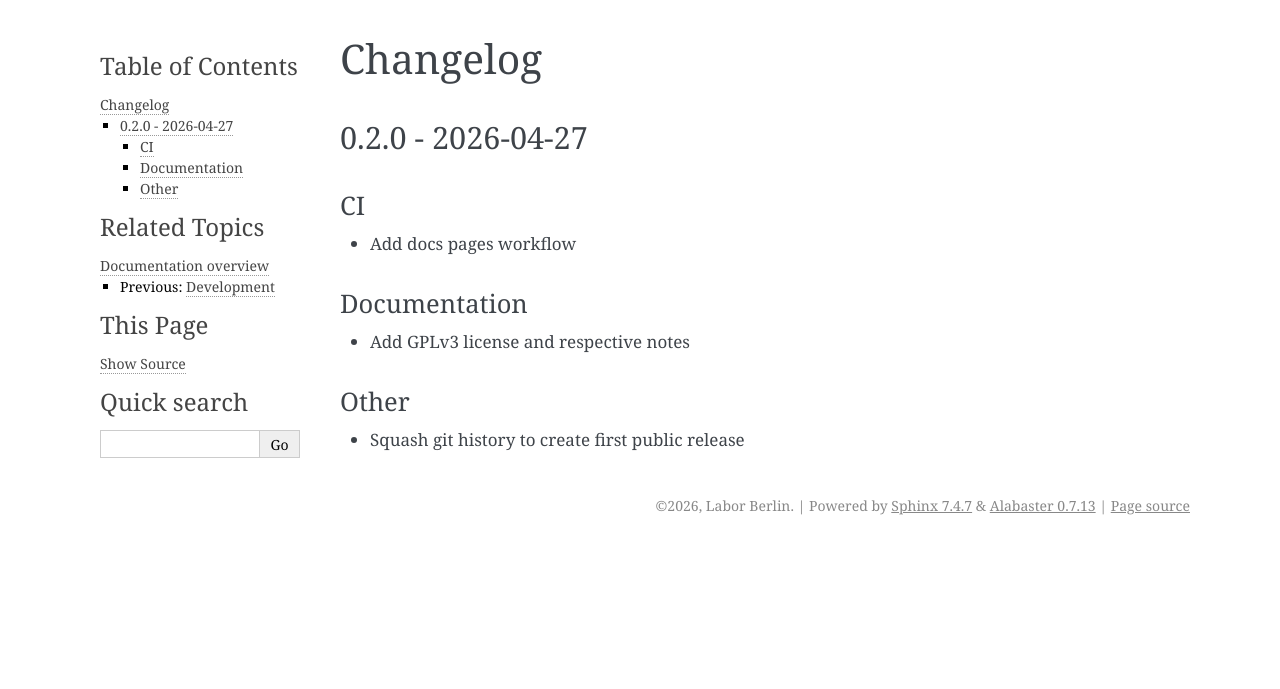
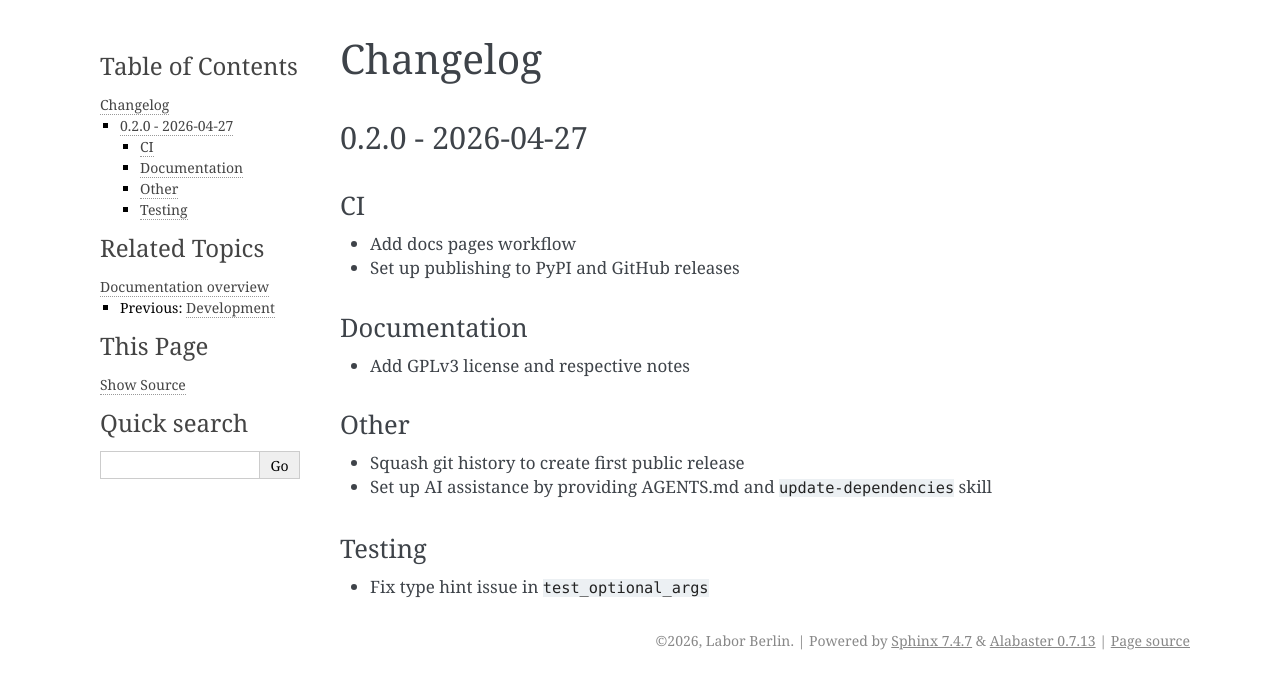
Before and after one commit to LaborBerlin/varvis-connector, a Sphinx documentation site: the page built from docs/source/changelog.rst, in a window 1280 px wide. Shown: the top 689 px of the page. Built offline with Sphinx 7.4.7, drawn with Linux system fonts in a browser that asks for light colours.

```diff
--- a/docs/source/changelog.rst
+++ b/docs/source/changelog.rst
@@ -10,6 +10,7 @@ CI
 ~~
 
 - Add docs pages workflow
+- Set up publishing to PyPI and GitHub releases
 
 Documentation
 ~~~~~~~~~~~~~
@@ -20,3 +21,9 @@ Other
 ~~~~~
 
 - Squash git history to create first public release
+- Set up AI assistance by providing AGENTS.md and ``update-dependencies`` skill
+
+Testing
+~~~~~~~
+
+- Fix type hint issue in ``test_optional_args``
--- a/pyproject.toml
+++ b/pyproject.toml
@@ -1,6 +1,6 @@
 [project]
 name = "varvis-connector"
-version = "0.2.0.dev9"
+version = "0.2.0"
 description = "A Python package and CLI tool for interacting with the Varvis® API."
 readme = "README.md"
 authors = [
```
Also changed, not shown: CHANGELOG.md (+6 -0 lines), 1 other file.
